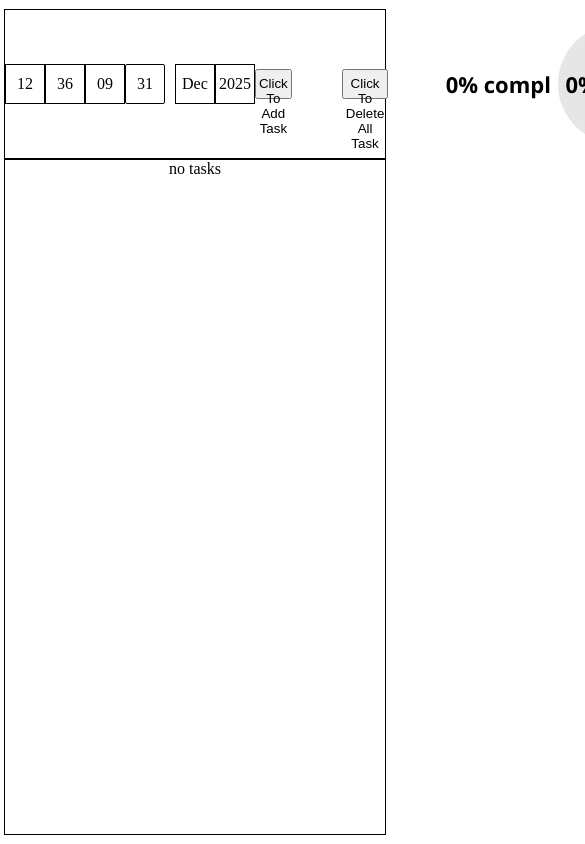
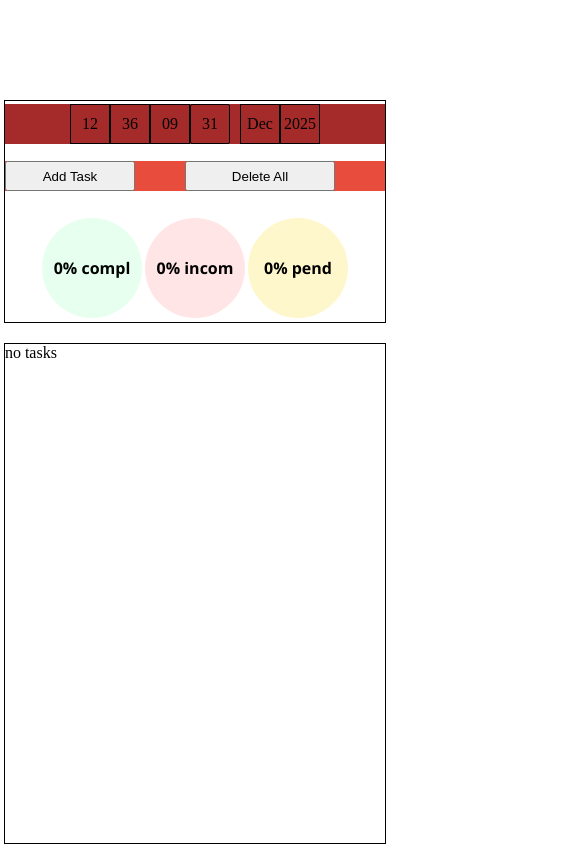
Before and after one commit to ahmed123-ar/todolist, a plain HTML site: page index.html in a window 390 px wide. Shown: the top 844 px of the page, 585 px wide, since content can reach past the window. Drawn offline with Linux system fonts and the light colour scheme.

Commit message:
responsive-1

```diff
--- a/index.html
+++ b/index.html
@@ -30,6 +30,7 @@
         </form>
 
     <div id = "main_add_box">
+        <div id="time_date">
             <div id="full_time">
                 <span class="hours"></span>
                 <span class="min"></span>
@@ -41,8 +42,11 @@
                 <span class="month"></span>
                 <span class="year"></span>
             </div>
-        <button id="button_add">click to add task</button>
-        <button id="button_re_all">click to delete all task</button>
+        </div>
+        <div id="add_dlt">
+            <button id="button_add">add task</button>
+            <button id="button_re_all">delete all</button>
+        </div>
         <div id="tasks_perc_main">
             <span class="completed"></span>
             <span class="incomplete"></span>
--- a/script.js
+++ b/script.js
@@ -358,9 +358,9 @@ function task_status_input(){
 
 }
 
-setInterval(all_date,1000)
+setInterval(all_date,1)
 
-setInterval(all_time, 1000)
+setInterval(all_time, 1)
 
 setInterval(update_task_status, 1000);
 
--- a/style.css
+++ b/style.css
@@ -13,6 +13,20 @@ body{
     flex-direction: column;
     justify-content: center;
     align-items: center;
+}
+
+#time_date{
+    display: flex;
+    flex-direction: row;
+    background-color: brown;
+    width: 30vw;
+}
+
+#add_dlt{
+    display: flex;
+    flex-direction: row;
+    width: 30vw;
+    background-color: #e74c3c;
 }
 
 .background{
@@ -32,7 +46,7 @@ body{
     background-color: #ffe5e5;
 }
 
-.complete{
+.completed{
     --ring-color: #2ecc71;
     background-color: #e6ffef;
 }
@@ -124,13 +138,12 @@ form div label{
     justify-content: center;
     align-items: center;
     flex-direction: row;
+    width: 30vw;
 }
 
 #tasks_perc_main span{
-    --percent: 0;
-
-    width: 120px;
-    height: 120px;
+    width: 100px;
+    height: 100px;
     border-radius: 50%;
     display: flex;
     justify-content: center;
@@ -139,10 +152,6 @@ form div label{
     font-size: 22px;
     font-weight: bold;
     font-family: 'Segoe UI', Tahoma, Geneva, Verdana, sans-serif;
-
-    background:conic-gradient(var(--ring-color) calc(var(--percent) * 1%),#e6e6e6 0%);
-
-    transition: background 0.8s ease-in-out;
 }
 
 
@@ -238,7 +247,7 @@ form div label{
 
 span [class*="com"]{
     margin-left: 10px;
-    width: 10vw;
+    width: 20vw;
     height: 30px;
     border-radius: 2px solid black;
     border: 1px solid black;
@@ -246,7 +255,7 @@ span [class*="com"]{
 }
 
 span [class*="del"]{
-    width: 10vw;
+    width: 20vw;
     height: 30px;
     border-radius: 2px solid black;
     border: 1px solid black;
@@ -255,7 +264,7 @@ span [class*="del"]{
 }
 
 span [class*="edit"]{
-    width: 10vw;
+    width: 20vw;
     height: 30px;
     border-radius: 2px solid black;
     border: 1px solid black;
@@ -282,3 +291,142 @@ span [class*="edit"]{
     margin-right: 50px;
     cursor: pointer;
 }
+
+
+@media(max-width: 1000px){
+
+    #main_add_box{
+        flex-wrap: wrap;
+        height: 300px;
+        margin-top: 100px;
+        margin-bottom: 20px;
+    }
+
+    #time_date{
+        width: 48vw;
+    }
+
+    #add_dlt{
+        width: 48vw;
+    }
+
+    #tasks_perc_main{
+        width: 80vw;
+        justify-content: space-evenly;
+        margin-top: 20px;
+    }
+
+    #tasks_perc_main span{
+        width: 150px;
+        height: 150px;
+        font-size: 16px;
+    }
+
+}
+
+@media(max-width: 1000px){
+    #main_box_parent{
+        flex-wrap: wrap;
+        flex-direction: row;
+        align-items: flex-start;
+    }
+
+    .main_box{
+        width: 48vw;
+        height: 300px;
+    }
+
+    [class*="whole"]{
+        width: 48vw;
+        height: 300px;
+        flex-wrap: wrap;
+    }
+
+    [class*="task"]{
+        width: 47vw;
+        height: 100px;
+    }
+
+
+}
+
+@media(max-width: 600px){
+    #main_box_parent{
+        flex-wrap: wrap;
+        flex-direction: row;
+        align-items: flex-start;
+    }
+
+    .main_box{
+        width: 98vw;
+        height: 300px;
+    }
+
+    [class*="whole"]{
+        width: 98vw;
+        height: 300px;
+        flex-wrap: wrap;
+    }
+
+    [class*="task"]{
+        width: 99vw;
+        height: 100px;
+    }
+
+    [class*="date"]{
+        width: 49vw;
+    }
+
+    #main_add_box{
+        flex-wrap: wrap;
+        height: 300px;
+        margin-top: 100px;
+        margin-bottom: 20px;
+    }
+
+    #time_date{
+        width: 98vw;
+        display: flex;
+        justify-content: center;
+    }
+
+    #add_dlt{
+        width: 98vw;
+        display: flex;
+        justify-content: center;
+        margin-top: 10px;
+    }
+
+    #tasks_perc_main{
+        width: 80vw;
+        justify-content: space-evenly;
+        margin-top: 20px;
+    }
+
+    #tasks_perc_main span{
+        width: 150px;
+        height: 150px;
+    }
+}
+
+@media(max-width: 520px){
+    #tasks_perc_main span{
+        width: 100px;
+        height: 100px;
+    }
+}
+
+@media(max-width: 350px){
+    #tasks_perc_main span{
+        width: 60px;
+        height: 60px;
+    }
+
+    [class*="date"] {
+        width: 99vw;
+    }
+
+    [class*="time"]{
+        width: 99vw;
+    }
+}
```
Lines whose indentation alone changed are shown as unchanged.
